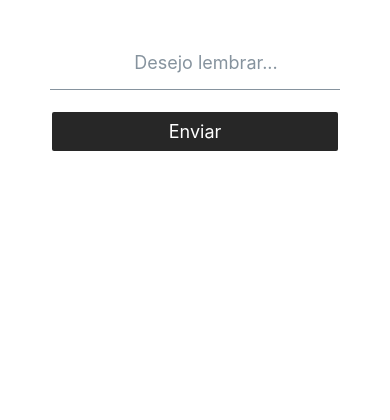
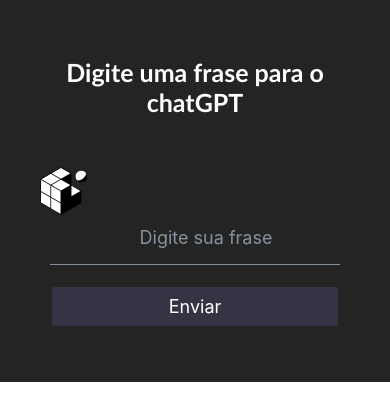
Before and after one commit to wathanan-lucas/chatgpt-analise-sentimentos, a React Native app in the folder frontend/: screen / in a window 390 px wide. Shown: the top 420 px of the page. Built offline with nearby package versions, Linux system fonts and the light colour scheme.

Commit message:
Título + Novas cores

```diff
--- a/frontend/components/AddListComponent.js
+++ b/frontend/components/AddListComponent.js
@@ -1,5 +1,7 @@
 import { useState } from 'react';
-import { Input, Button, ListItem  } from '@rneui/themed';
+import { Input, Button, ListItem } from '@rneui/themed';
+import { Image } from 'react-native';
+import Imagem  from '../assets/favicon.png'
 
 import {
   StyleSheet,
@@ -8,7 +10,10 @@
   View
 } from 'react-native';
 
+
+
 import * as perguntaService from '../service/perguntaService'
+
 
 export default function App() {
   const [pergunta, setPergunta] = useState('')
@@ -39,6 +44,7 @@
 
 
   const enviarRequisicao = async (pergunta)  => {
+
     try{
       const res = await perguntaService.realizarPergunta({texto: pergunta})
       let resposta = res.data.sentimento
@@ -67,17 +73,24 @@
 
   return (
     <View style={styles.container}>
+        <div>
+            <h1 style={styles.titulo}>Digite uma frase para o chatGPT</h1>
+            <Image
+                source={Imagem}
+            />
+        </div>
+
       <View>
           <Input
             style={styles.lembreteTextInput}
-            placeholder='Desejo lembrar...'
+            placeholder='Digite sua frase'
             onChangeText={capturarPergunta}
             value= {pergunta}
           />
           <Button
             title="Enviar"
             style={styles.lembreteTextInput}
-            buttonStyle={{ backgroundColor: 'rgba(39, 39, 39, 1)' }}
+            buttonStyle={{ backgroundColor: '#343444' }}
             onPress={adicionarPergunta}
           />
       </View>
@@ -105,21 +118,23 @@
   container: {
     padding: 40,
     width: '100%',
+    backgroundColor: '#242424'
   },
   lembreteTextInput: {
     padding: 12,
     textAlign: 'center',
     outlineStyle: 'none',
-    marginBottom: 4
+    marginBottom: 4,
+    color: 'white'
   },
   itemNaLista: {
     display: 'flex',
     justifyContent: 'center',
     alignItems: 'center',
     padding: 12,
-    borderColor: '#AAA',
-    borderWidth: 1,
-    backgroundColor: '',
+    borderColor: '#343444',
+    borderWidth: 3,
+    backgroundColor: 'white',
     marginBottom: 10,
     textAlign: 'center',
     borderRadius: 4,
@@ -129,17 +144,21 @@
     marginBottom: 4
   },
   viewLista: {
-    padding: '100px'
+    padding: '100px',
+    backgroundColor: 'red'
   },
   view: {
-    // display: 'flex',
-    // justifyContent: 'center',
-    // alignItems: 'center'
-
     textAlign: 'center'
   },
   texto: {
     backgroundColor: 'white'
+  },
+  titulo: {
+    textAlign:'center',
+    fontSize: '25px',
+    fontFamily: 'Calibri',
+    marginBottom: '50px',
+    color: 'white'
   }
 
 })
```
